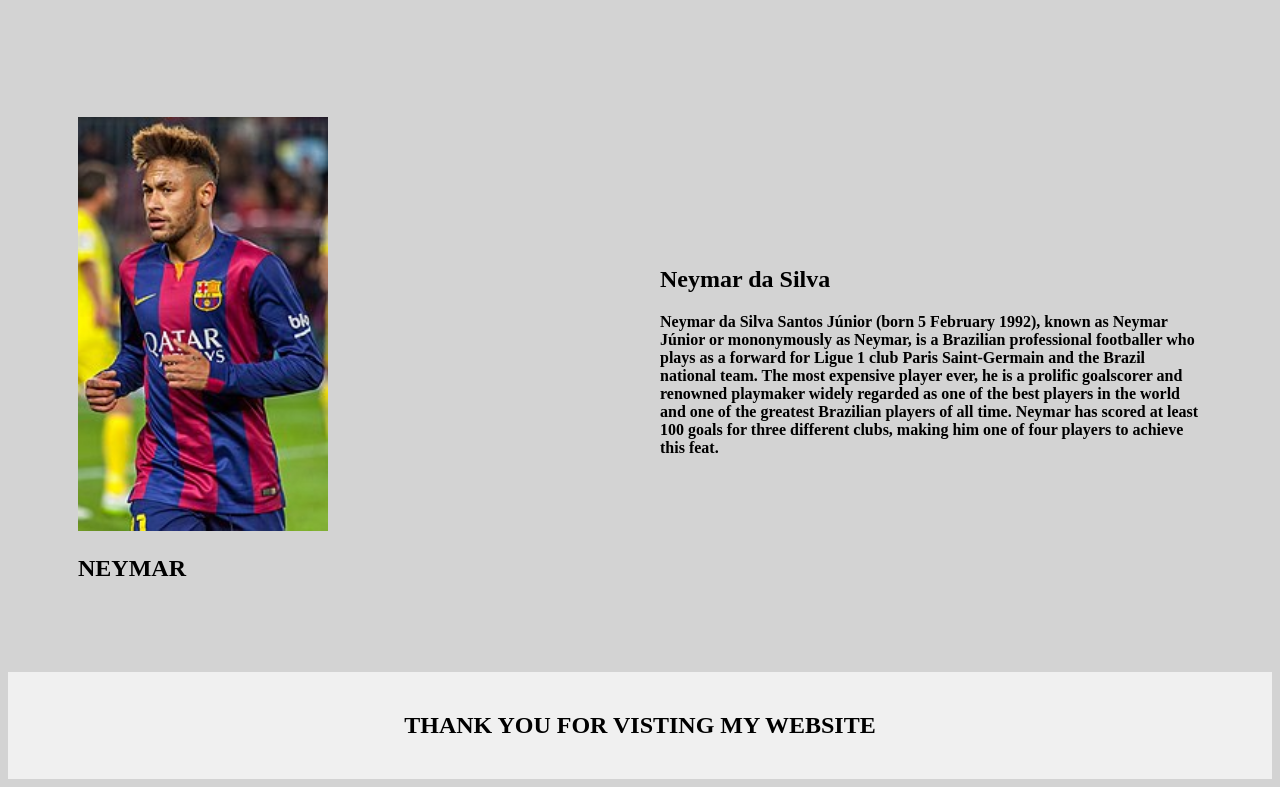
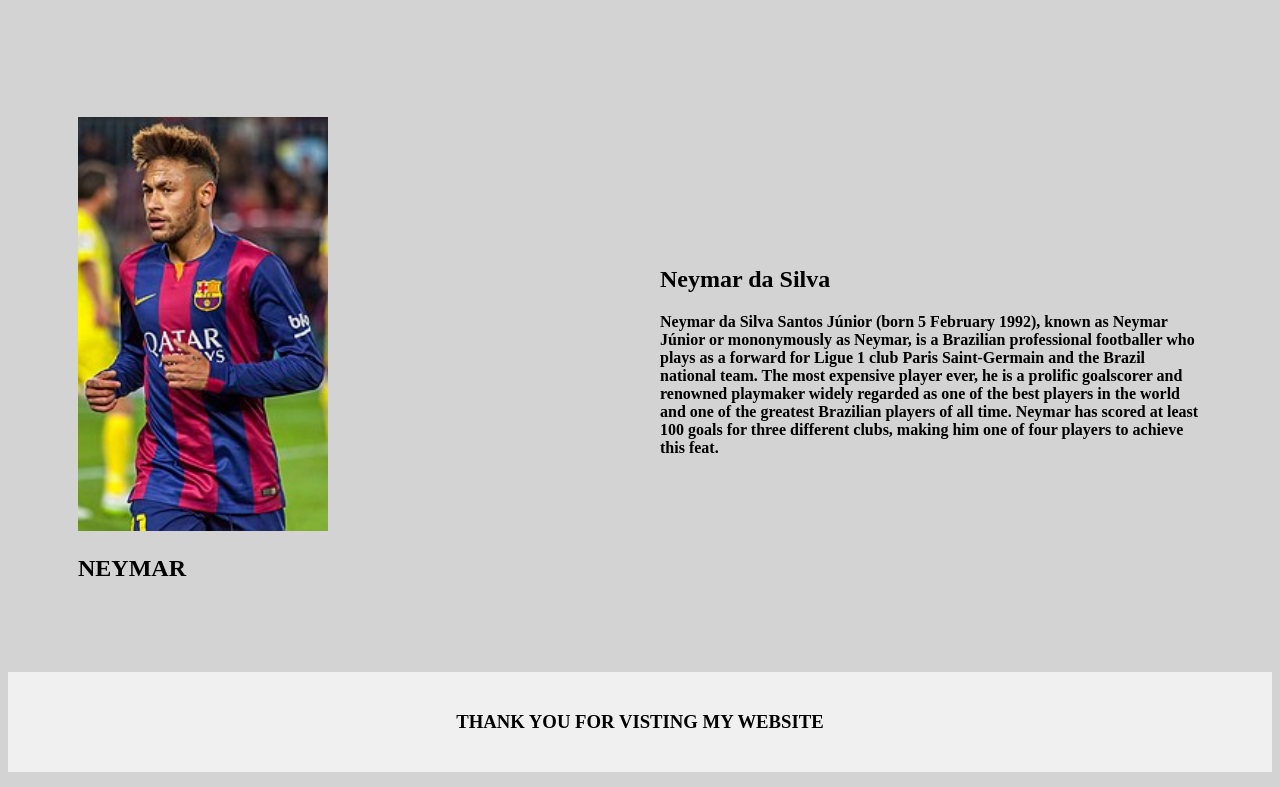
Before and after one commit to Summer082023/khaled-project, a plain HTML site: page index.html in a window 1280 px wide. Shown: the part 1226-2013 px from the top of the page. Drawn offline with Linux system fonts and the light colour scheme.

Commit message:
index.html

```diff
--- a/index.html
+++ b/index.html
@@ -104,7 +104,7 @@
             </div>
         </section>
         <footer>
-                   <h2>THANK YOU FOR VISTING MY WEBSITE</h2>
+                   <h3>THANK YOU FOR VISTING MY WEBSITE</h3>
         </footer>
 
     </body>
```
